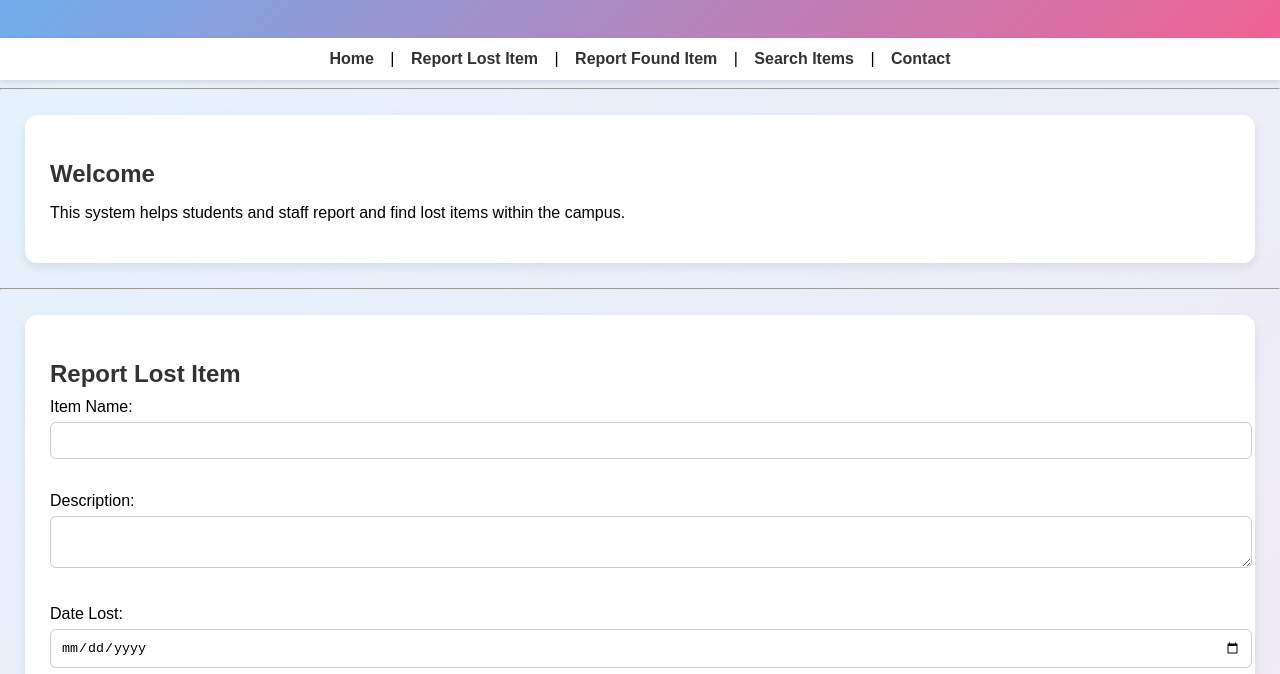
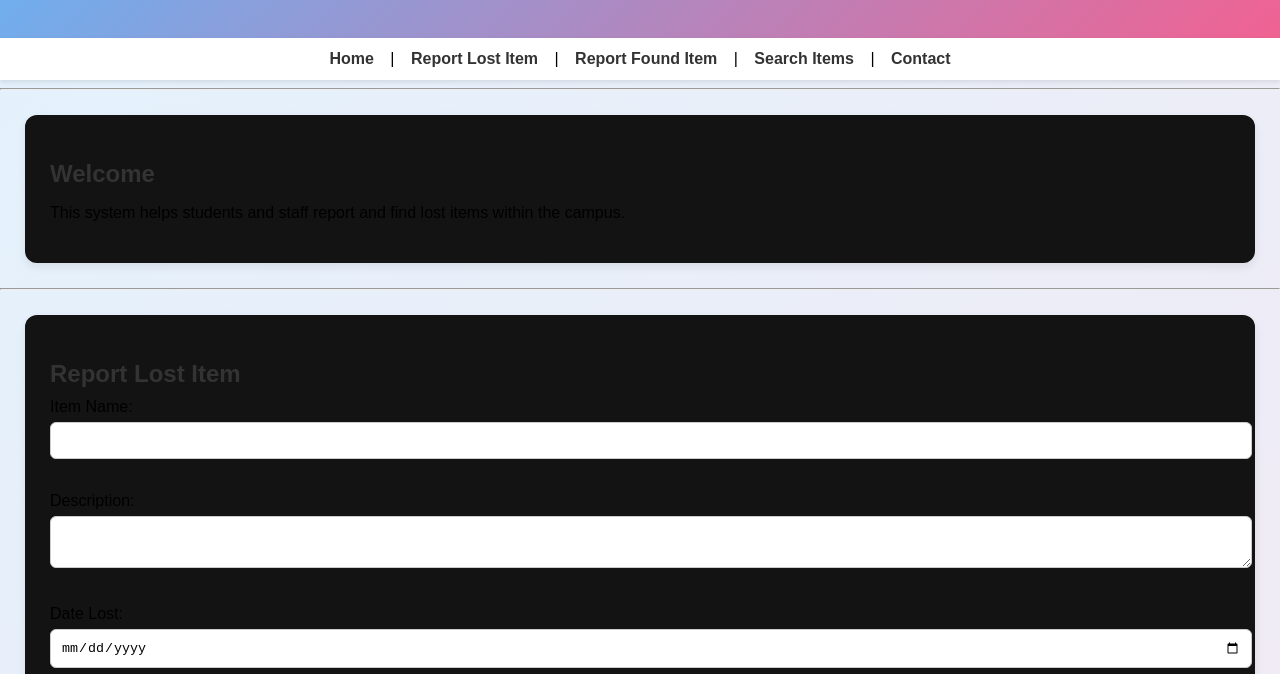
Before and after one commit to Esmartavi/Smart-Lost-and-Found-System-in-Campus, a plain HTML site: page index.html in a window 1280 px wide. Shown: the part 126-800 px from the top of the page. Drawn offline with Linux system fonts and the light colour scheme.

Commit message:
color chnge

```diff
--- a/style.css
+++ b/style.css
@@ -35,7 +35,7 @@ nav a:hover {
 
 /* Sections (cards look) */
 section {
-    background: white;
+    background: rgb(20, 19, 19);
     margin: 25px;
     padding: 25px;
     border-radius: 12px;
```
